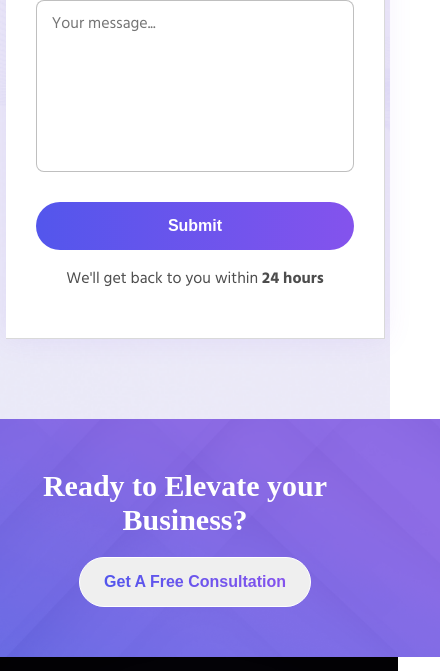
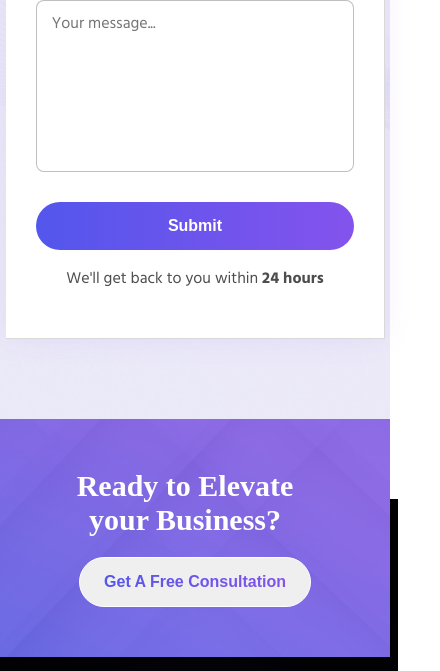
Before and after one commit to michael-sutu/Complexity, a website: page public/index.html in a window 390 px wide. Shown: the part 5156-5827 px from the top of the page, 440 px wide, since content can reach past the window. Drawn offline with nearby package versions, Linux system fonts and the light colour scheme; a web font is replaced by a local one.

Commit message:
Update styles.css

```diff
--- a/src/styles.css
+++ b/src/styles.css
@@ -1154,7 +1154,7 @@ footer #copyright {
 
     #contact #cta {
         border-radius: 0px;
-        width: 100vw;
+        width: calc(100vw - 100px);
         max-width: unset!important;
     }
 
```
